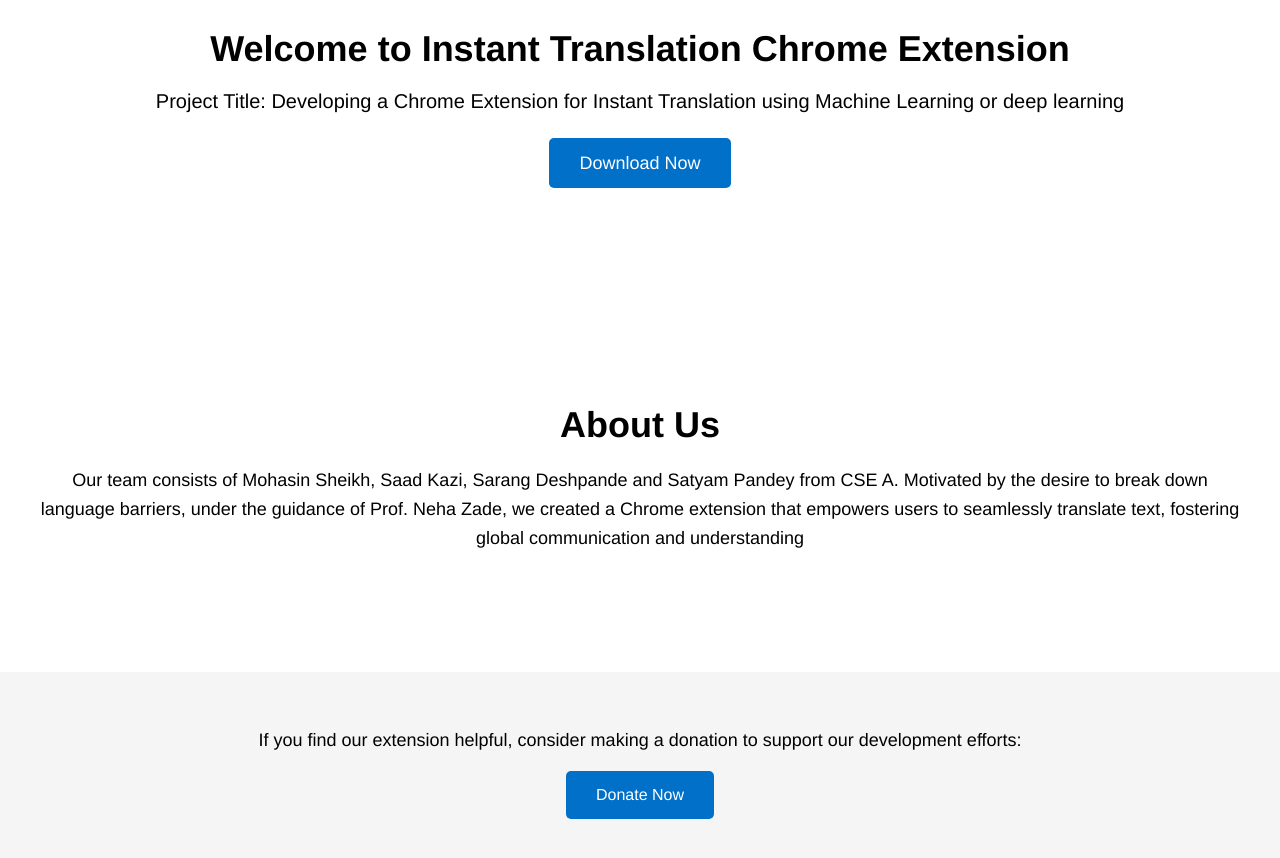
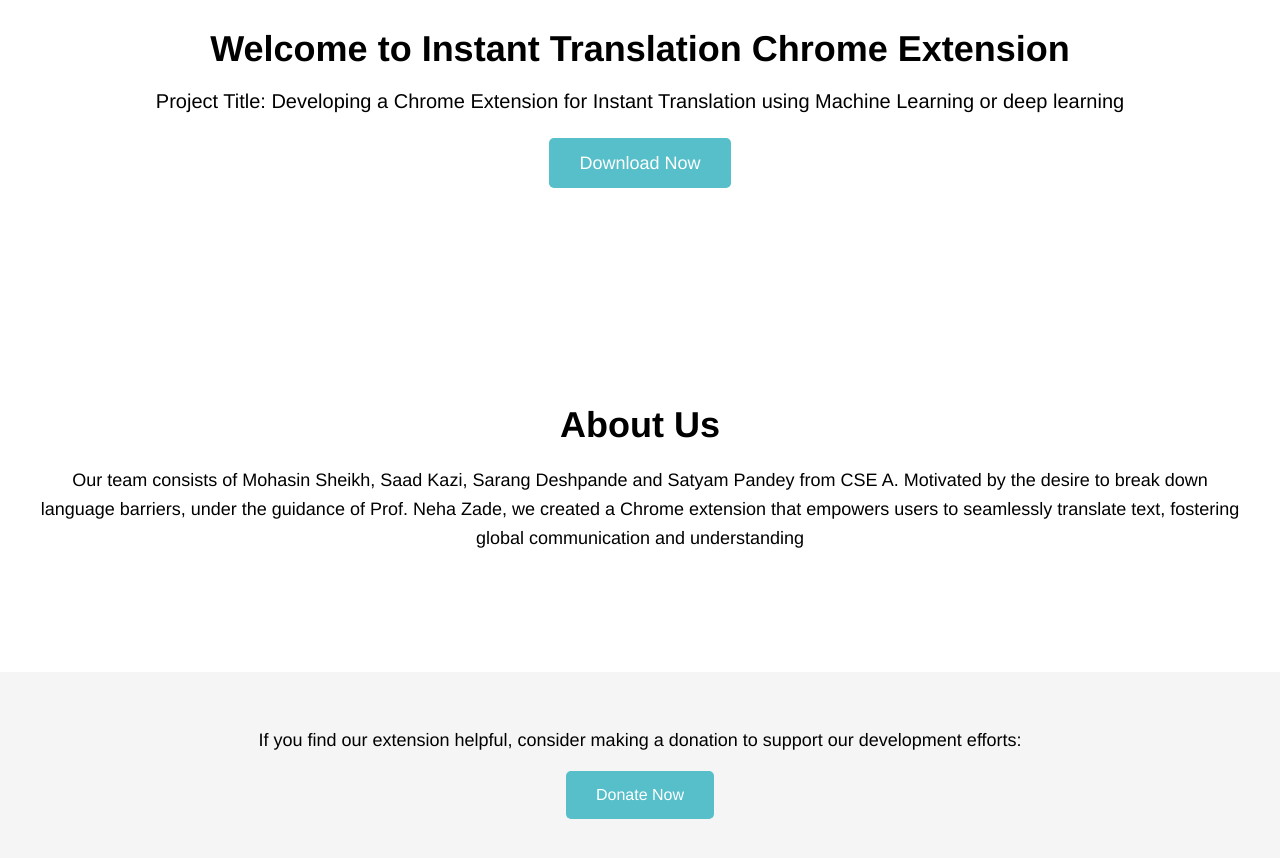
Before and after one commit to satyam281/InstantTranslation_website, a plain HTML site: page index.html in a window 1280 px wide. Shown: the part 820-1678 px from the top of the page. Drawn offline with Linux system fonts and the light colour scheme; a script that the page names is missing.

Commit message:
Update styles.css

```diff
--- a/styles.css
+++ b/styles.css
@@ -71,8 +71,8 @@
 
 .hero-button {
     padding: 15px 30px;
-    background-color: #0070c9;
-    color: #fff;
+    background-color: #56bfc9;
+    color: white;
     border: none;
     border-radius: 5px;
     font-size: 18px;
@@ -120,7 +120,7 @@
 .donate-link {
     display: inline-block;
     padding: 15px 30px;
-    background-color: #0070c9;
+    background-color: #56bfc9;
     color: #fff;
     text-decoration: none;
     border-radius: 5px;
```
